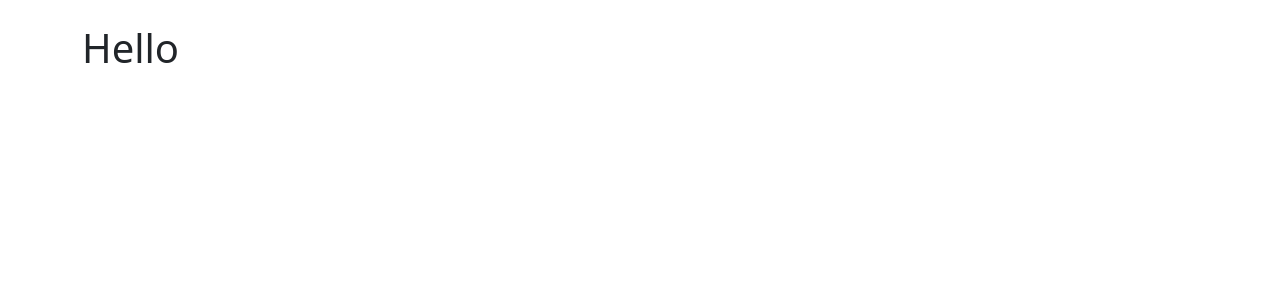
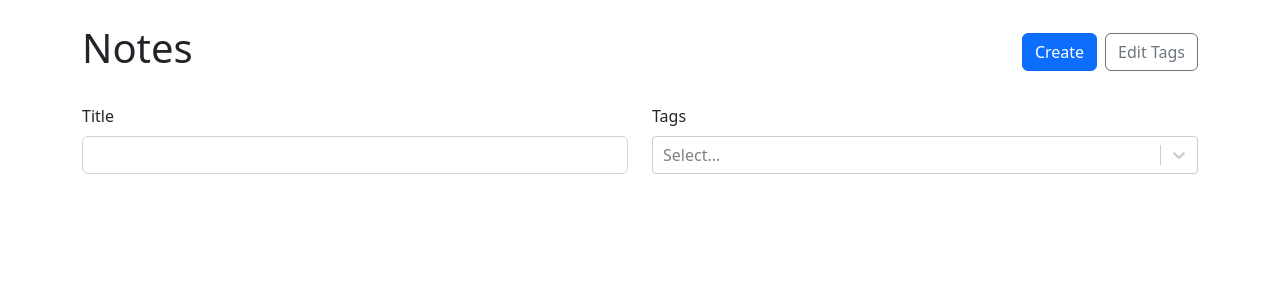
Before and after one commit to MixOfWar/note-app, a React (Vite) app: page / in a window 1280 px wide. Shown: the top 300 px of the page. Built offline with nearby package versions, Linux system fonts and the light colour scheme.

Commit message:
Note List page complete

```diff
--- a/src/App.tsx
+++ b/src/App.tsx
@@ -2,8 +2,9 @@
 import { Routes, Route, Navigate } from 'react-router-dom'
 import { Container } from 'react-bootstrap'
 import { v4 as uuidV4 } from 'uuid'
+import useLocalStorage from './useLocalStorage'
 import NewNote from './NewNote'
-import useLocalStorage from './useLocalStorage'
+import NoteList from './NoteList'
 import 'bootstrap/dist/css/bootstrap.min.css'
 
 export type Note = {
@@ -59,10 +60,19 @@
 	return (
 		<Container className='my-4'>
 			<Routes>
-				<Route path='/' element={<h1>Hello</h1>} />
+				<Route
+					path='/'
+					element={<NoteList availableTags={tags} notes={notesWithTags} />}
+				/>
 				<Route
 					path='/new'
-					element={<NewNote onSubmit={onCreateNote} onAddTag={addTag} availableTags={tags} />}
+					element={
+						<NewNote
+							onSubmit={onCreateNote}
+							onAddTag={addTag}
+							availableTags={tags}
+						/>
+					}
 				/>
 				<Route path='/:id' element={<h1>item</h1>}>
 					<Route index element={<h1>Show</h1>} />
--- /dev/null
+++ b/src/NoteList.module.css
@@ -0,0 +1,9 @@
+.card {
+  transition: translate ease-in-out 100ms, box-shadow ease-in-out 100ms;
+}
+
+.card:hover,
+.card:focus {
+  translate: 0 -5px;
+  box-shadow: 0 5px 8px 0 rgba(0, 0, 0, .2);
+}
--- /dev/null
+++ b/src/NoteList.tsx
@@ -0,0 +1,129 @@
+import { Badge, Button, Card, Col, Form, Row, Stack } from 'react-bootstrap'
+import { useMemo, useState } from 'react'
+import { Link } from 'react-router-dom'
+import ReactSelect from 'react-select'
+import { Tag } from './App'
+import styles from './NoteList.module.css'
+
+type SimplifiedNote = {
+	tags: Tag[]
+	title: string
+	id: string
+}
+
+type NoteListProps = {
+	availableTags: Tag[]
+	notes: SimplifiedNote[]
+}
+
+const NoteList = ({ availableTags, notes }: NoteListProps) => {
+	const [selectedTags, setSelectedTags] = useState<Tag[]>([])
+	const [title, setTitle] = useState('')
+
+	const filteredNotes = useMemo(() => {
+		return notes.filter((note) => {
+			return (
+				(title === '' ||
+					note.title.toLowerCase().includes(title.toLowerCase())) &&
+				(selectedTags.length === 0 ||
+					selectedTags.every((tag) =>
+						note.tags.some((noteTag) => noteTag.id === tag.id),
+					))
+			)
+		})
+	}, [title, selectedTags, notes])
+
+	return (
+		<>
+			<Row className='align-items-center mb-4'>
+				<Col>
+					<h1>Notes</h1>
+				</Col>
+				<Col xs='auto'>
+					<Stack gap={2} direction='horizontal'>
+						<Link to='/new'>
+							<Button variant='primary'>Create</Button>
+						</Link>
+						<Button variant='outline-secondary'>Edit Tags</Button>
+					</Stack>
+				</Col>
+			</Row>
+			<Form>
+				<Row className='mb-4'>
+					<Col>
+						<Form.Group controlId='title'>
+							<Form.Label>Title</Form.Label>
+							<Form.Control
+								type='text'
+								value={title}
+								onChange={(e) => setTitle(e.target.value)}
+							/>
+						</Form.Group>
+					</Col>
+					<Col>
+						<Form.Group controlId='tags'>
+							<Form.Label>Tags</Form.Label>
+							<ReactSelect
+								isMulti
+								value={selectedTags.map((tag) => {
+									return { label: tag.label, value: tag.id }
+								})}
+								options={availableTags.map((tag) => {
+									return { label: tag.label, value: tag.id }
+								})}
+								onChange={(tags) => {
+									setSelectedTags(
+										tags.map((tag) => {
+											return { label: tag.label, id: tag.value }
+										}),
+									)
+								}}
+							/>
+						</Form.Group>
+					</Col>
+				</Row>
+			</Form>
+			<Row xs={1} sm={2} lg={3} xl={4} className='g-3'>
+				{filteredNotes.map((note) => (
+					<Col key={note.id}>
+						<NoteCard id={note.id} title={note.title} tags={note.tags} />
+					</Col>
+				))}
+			</Row>
+		</>
+	)
+}
+
+const NoteCard = ({ id, title, tags }: SimplifiedNote) => {
+	return (
+		<Card
+			as={Link}
+			to={`/${id}`}
+			className={`h-100 text-reset text-decoration-none ${styles.card}`}
+		>
+			<Card.Body>
+				<Stack
+					gap={2}
+					className='align-items-center justify-content-center h-100'
+				>
+					<span className='fs-5'>{title}</span>
+					{tags.length > 0 && (
+						<Stack
+							gap={1}
+							direction='horizontal'
+							className='justify-content-center flex-wrap'
+						>
+							{tags.map((tag) => (
+								<Badge key={tag.id} className='text-truncate'>
+									{tag.label}
+								</Badge>
+							))}
+						</Stack>
+					)}
+				</Stack>
+			</Card.Body>
+		</Card>
+	)
+}
+
+export default NoteList
```
